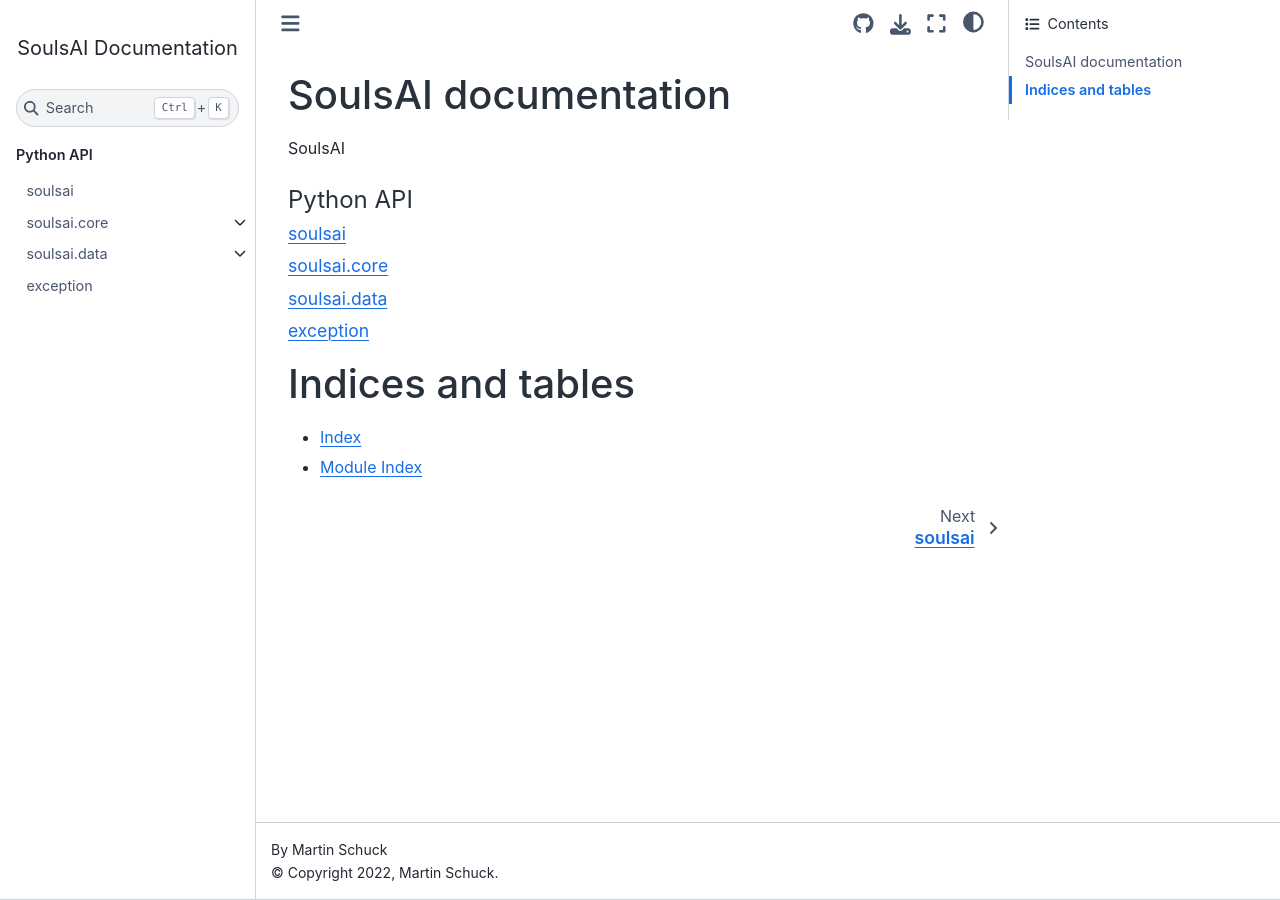
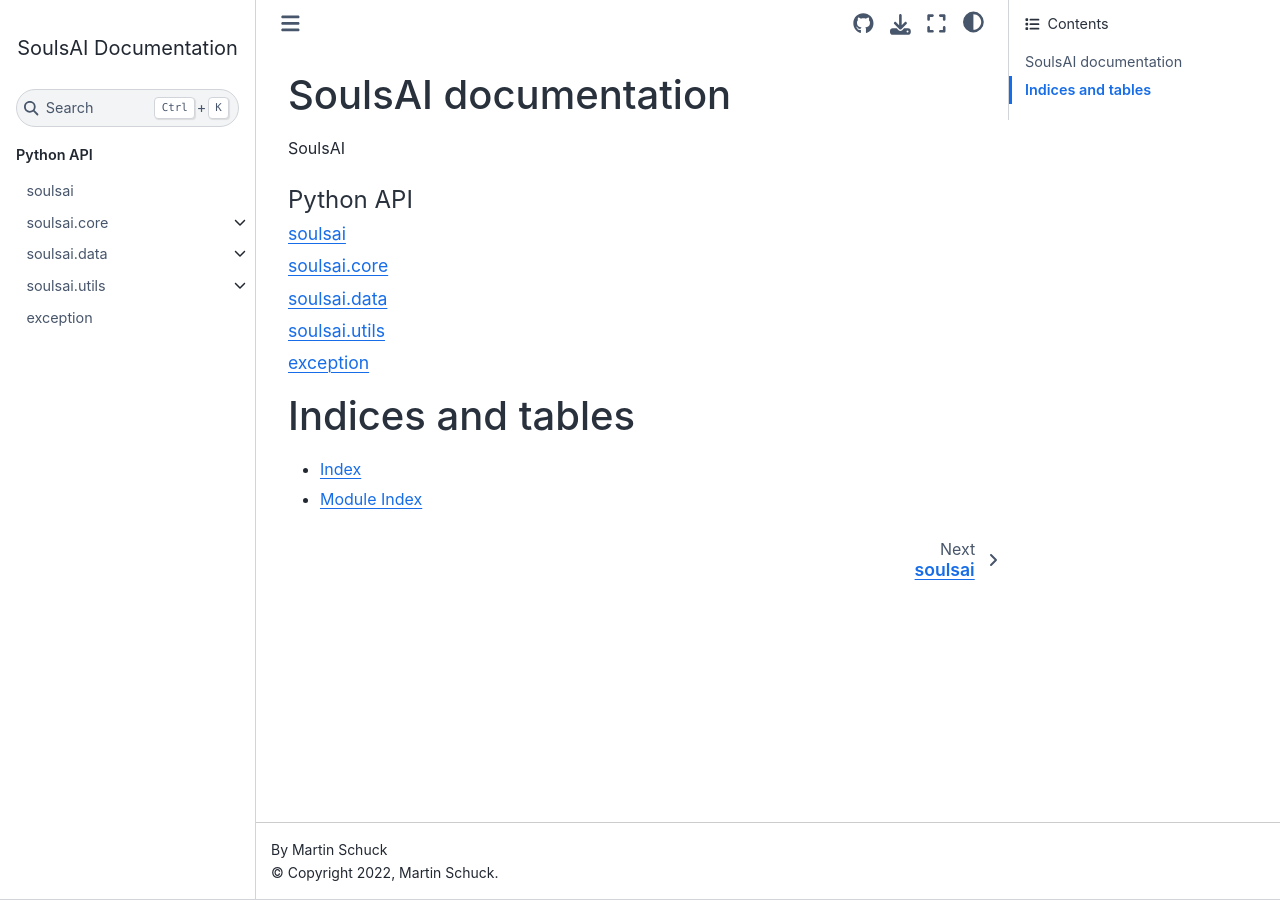
Before and after one commit to amacati/SoulsAI, a Sphinx documentation site: the page built from docs/index.rst, in a window 1280 px wide. Built offline with Sphinx 7.4.7 and the Sphinx Book theme 1.1.4, drawn with Linux system fonts in a browser that asks for light colours; pages that are not in the unit, such as notebooks, are missing from menus.

Commit message:
Add github actions, readthedocs settings, and utils docs

```diff
--- a/docs/index.rst
+++ b/docs/index.rst
@@ -28,6 +28,8 @@ SoulsAI
 
    data/index
 
+   utils/index
+
    exception/exception
 
 
--- /dev/null
+++ b/docs/utils/index.rst
@@ -0,0 +1,9 @@
+soulsai.utils
+=============
+
+.. automodule:: soulsai.utils
+
+.. toctree::
+
+    utils
+    visualization
--- /dev/null
+++ b/docs/utils/utils.rst
@@ -0,0 +1,6 @@
+.. _utils.utils:
+
+utils.utils
+===========
+.. automodule:: soulsai.utils.utils
+    :members:
--- /dev/null
+++ b/docs/utils/visualization.rst
@@ -0,0 +1,6 @@
+.. _utils.visualization:
+
+utils.visualization
+===================
+.. automodule:: soulsai.utils.visualization
+    :members:
--- a/setup.py
+++ b/setup.py
@@ -1,4 +1,4 @@
-"""Setup file for the SoulsGym module."""
+"""Setup file for the SoulsAI module."""
 from setuptools import setup, find_packages
 
 setup(
```
Also changed, not shown: README.md (+3 -0 lines), .readthedocs.yaml (added), 6 other files.
